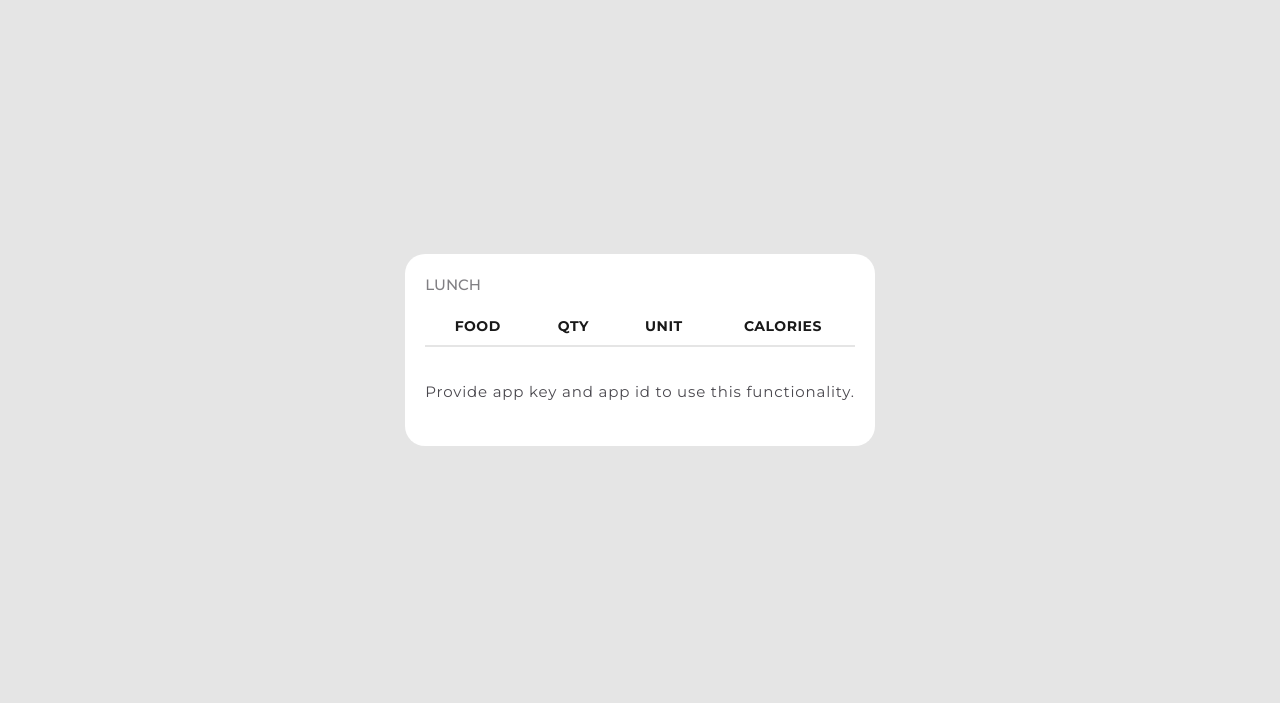
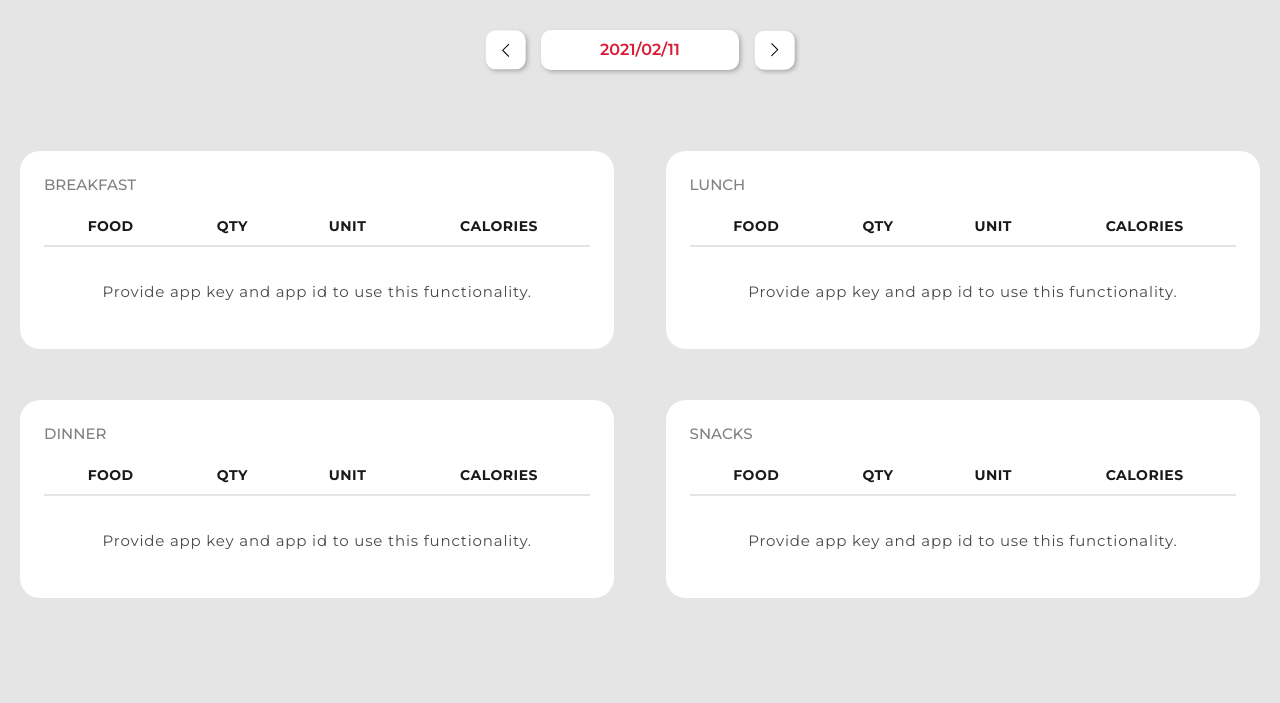
Before and after one commit to KrystianKjjk/CodersCamp2020.Project.TypeScript.FitNotFat, a website built with Parcel: page UnitImplementations/UIComponents/MyDiaryFood/MyDiaryFood.html in a window 1280 px wide. Built offline with nearby package versions, Linux system fonts and the light colour scheme.

Commit message:
Finish datecomponent and function for it

```diff
--- a/Src/App.css
+++ b/Src/App.css
@@ -15,6 +15,7 @@
 @import './UIComponents/Dashboard/Dashboard.css';
 @import './UIComponents/MyWeights/MyWeights.css';
 @import './UIComponents/MyDiaryFood/MyDiaryFood.css';
+@import './UIComponents/MyDiaryFoodDashboard/MyDiaryFoodDashboard.css';
 @import './UIComponents/MyDiaryDate/MyDiaryDate.css';
 @import './UIComponents/Overview/Overview.css';
 @import './UIComponents/SecondStepComponent/SecondStepComponent.css';
--- a/Src/UIComponents/MyDiaryDate/MyDiaryDate.ts
+++ b/Src/UIComponents/MyDiaryDate/MyDiaryDate.ts
@@ -1,7 +1,7 @@
 import {createElement} from '../utils/utils';
 import {ArrowDownIcon} from '../Select/Select';
 
-const createDate = (date: Date, onDateChange: (newDate: Date) => void) => {
+const createDatePicker = (date: Date, onDateChange: (newDate: Date) => void) => {
     const container = createElement('div', 'date-container');
     const dateButton = createElement('div','date-button');
     const rightButton = createElement('div', ['arrow-button', 'right-arrow-button']);
@@ -9,29 +9,23 @@ const createDate = (date: Date, onDateChange: (newDate: Date) => void) => {
     const dateToString = date.toISOString().slice(0,10).replace(/-/g,"/");
     dateButton.appendChild(document.createTextNode(dateToString));
 
-    leftButton.onclick = () => onClickButton(date, 'left');
-    rightButton.onclick = () => onClickButton(date, 'right');
+    leftButton.onclick = () => onClickButton(date, 'left', onDateChange);
+    rightButton.onclick = () => onClickButton(date, 'right', onDateChange);
 
     rightButton.innerHTML = ArrowDownIcon;
     leftButton.innerHTML = ArrowDownIcon;
-
 
     container.append(leftButton, dateButton, rightButton);
 
     return container;
 }
 
-function onClickButton(date: Date, method: string) {
+function onClickButton(date: Date, method: 'left' | 'right', onDateChange: (newDate: Date) => void) {
     const dateButton = document.querySelector('.date-button');
+    const updatedDate = date.setDate(date.getDate() + (method === 'left' ? -1 : 1));
+    onDateChange(new Date(updatedDate));
 
-    if (method === 'left') {
-        const dateBefore = date.setDate(date.getDate() - 1);
-        dateButton.innerHTML = new Date(dateBefore).toISOString().slice(0,10).replace(/-/g,"/");;
-
-    } else {
-        const dateAfter = date.setDate(date.getDate() + 1);
-        dateButton.innerHTML = new Date(dateAfter).toISOString().slice(0,10).replace(/-/g,"/");;
-    }
+    dateButton.innerHTML = new Date(updatedDate).toISOString().slice(0,10).replace(/-/g,"/");
 }
 
-export {createDate};
+export {createDatePicker};
--- a/Src/UIComponents/MyDiaryFood/MyDiaryFood.css
+++ b/Src/UIComponents/MyDiaryFood/MyDiaryFood.css
@@ -10,7 +10,7 @@
     text-transform: uppercase;
 }
 
-.my-diary-food h2{
+.my-diary-food h2 {
     font-weight: 700;
     font-size: 15px;
     padding-bottom: 14px;
@@ -40,7 +40,7 @@
     line-height: 20px;
 }
 
-.my-diary-food-input {
+.my-diary-food-input-breakfast, .my-diary-food-input-lunch, .my-diary-food-input-dinner, .my-diary-food-input-snacks {
     box-sizing: border-box;
     width: 100%;
     padding: calc(1em + 1px);
@@ -51,7 +51,7 @@
     font-size: inherit;
 }
 
-.my-diary-food-input:focus {
+.my-diary-food-input-breakfast:focus, .my-diary-food-input-lunch:focus, .my-diary-food-input-dinner:focus, .my-diary-food-input-snacks:focus {
     padding: 1em;
     border-width: 2px;
 }
--- a/Src/UIComponents/MyDiaryFood/MyDiaryFood.ts
+++ b/Src/UIComponents/MyDiaryFood/MyDiaryFood.ts
@@ -5,7 +5,7 @@ import { FoodDetails } from '../../../Models/FoodDetails.model';
 import { generateWhiteButton } from '../Buttons/Buttons';
 import { User } from '../../../Models/User.model';
 import { createElement, createTextInput } from '../utils/utils';
-import { sameDay, isUserAuthorizedToUseApi, getApiCredentialsForUser, prepareAPIData, prepareDataForTable } from './utils';
+import { sameDay, isUserAuthorizedToUseApi, getApiCredentialsForUser, prepareAPIData, prepareDataForTable, generateUniqueClassName } from './utils';
 import tile from '../TileComponent/TileComponent';
 
 export const identifierClasses = {
@@ -42,40 +42,40 @@ export default function createMealDiary(userName: string, mealName: string, show
 
     // creating first table (populated by local storage data)
     const mainTable = createTable(['Food', 'Qty', 'Unit', 'Calories']);
-    mainTable.classList.add(identifierClasses.tables.main);
+    mainTable.classList.add(generateUniqueClassName(mealName, identifierClasses.tables.main));
     const addNewRow = addRow(mainTable);
     populateMainTable(userName, mealName, showDate, addNewRow);
 
     // creating second table (results from api, before saving by user)
     const apiTable = createTable(['Food', 'Qty', 'Unit', 'Calories']);
-    apiTable.classList.add(identifierClasses.tables.api);
+    apiTable.classList.add(generateUniqueClassName(mealName, identifierClasses.tables.api));
     const addNewRowAPI = addRow(apiTable);
     const addNewRowAPIDetails = (meal: FoodDetails) => addNewRowAPI(prepareDataForTable(meal));
 
     // 1st btn container [ADD]
-    const btnContainerAdd = createElement('div', ['button-container', identifierClasses.btnContainers.btnAdd]);
-    const btnAddFirst = generateWhiteButton('ADD', onClickFirstAdd);
+    const btnContainerAdd = createElement('div', ['button-container', generateUniqueClassName(mealName, identifierClasses.btnContainers.btnAdd)]);
+    const btnAddFirst = generateWhiteButton('ADD', onClickFirstAdd(mealName));
 
     // 2nd btn container [FIND] [CANCEL]
-    const btnContainerFindCancel = createElement('div', ['button-container', identifierClasses.btnContainers.btnFindCancel]);
-    const btnFind = generateWhiteButton('FIND', () => onClickFind(input.value, userData, [addNewRowAPIDetails, addMeals]));
+    const btnContainerFindCancel = createElement('div', ['button-container', generateUniqueClassName(mealName, identifierClasses.btnContainers.btnFindCancel)]);
+    const btnFind = generateWhiteButton('FIND', () => onClickFind(input.value, userData, [addNewRowAPIDetails, addMeals], mealName));
     const btnCancel = generateWhiteButton('CANCEL', onClickCancel);
     btnContainerFindCancel.append(btnFind, btnCancel);
 
     // 3rd btn container [FIND]
-    const btnContainerFind = createElement('div', ['button-container', identifierClasses.btnContainers.btnFind]);
-    const btnFindOnly = generateWhiteButton('FIND', () => onClickFind(input.value, userData, [addNewRowAPIDetails, addMeals]));
+    const btnContainerFind = createElement('div', ['button-container', generateUniqueClassName(mealName, identifierClasses.btnContainers.btnFind)]);
+    const btnFindOnly = generateWhiteButton('FIND', () => onClickFind(input.value, userData, [addNewRowAPIDetails, addMeals], mealName));
     btnContainerFind.append(btnFindOnly);
 
     // 4th btn container [ADD] [CANCEL]
-    const btnContainerAddCancel = createElement('div', ['button-container', identifierClasses.btnContainers.btnAddCancel]);
+    const btnContainerAddCancel = createElement('div', ['button-container', generateUniqueClassName(mealName, identifierClasses.btnContainers.btnAddCancel)]);
     const btnAddSecond = generateWhiteButton('ADD', () => onClickAddMeal(userName, mealName, showDate, meals, addNewRow));
     const btnCancelSecond = generateWhiteButton('CANCEL', onClickCancel);
     btnContainerAddCancel.append(btnAddSecond, btnCancelSecond);
 
     // input for meal name
     const inputLabel = createElement('h2', '', 'Enter your meal');
-    const input = createTextInput('ex. 2 bananas and 1 cup of milk', identifierClasses.input);
+    const input = createTextInput('ex. 2 bananas and 1 cup of milk', generateUniqueClassName(mealName, identifierClasses.input));
 
     // user logged in -> show button to add, not logged in -> show authorization message
     if (isUserAuthorizedToUseApi(userData)) {
@@ -91,7 +91,7 @@ export default function createMealDiary(userName: string, mealName: string, show
     container.append(header, mainTable, btnContainerAdd, inputLabel, input, btnContainerFind, btnContainerFindCancel, apiTable, btnContainerAddCancel);
     hideElements(inputLabel, input, btnContainerFindCancel, apiTable, btnContainerAddCancel, btnContainerFind);
 
-    return tile(container);
+    return tile(container, 'tile-full-width');
 }
 
 
@@ -109,23 +109,25 @@ function populateMainTable(userName: string, mealName: string, showDate: Date, a
     const userData = readFromLocalStorage(userName);
     const mealsFromLocalStorage = getMealDataFromUserData(userData, mealName, showDate);
 
-    const tableRows = document.querySelectorAll(`.${identifierClasses.tables.main} tr:nth-child(n+2)`).forEach(e => e.parentNode.removeChild(e));
+    const tableRows = document.querySelectorAll(`.${generateUniqueClassName(mealName, identifierClasses.tables.main)} tr:nth-child(n+2)`).forEach(e => e.parentNode.removeChild(e));
     mealsFromLocalStorage.forEach(meal => addNewRow(prepareDataForTable(meal)));
 }
 
-function onClickFirstAdd() {
-    const {btnContainers, tables, input} = identifierClasses;
+function onClickFirstAdd(mealName: string) {
+    return function() {
+        const {btnContainers, tables, input} = identifierClasses;
 
-    hideElementsByClassName(tables.main, btnContainers.btnAdd);
-    showElementsByClassName(input, btnContainers.btnFindCancel)
+        hideElementsByClassNameWithSuffix(mealName, tables.main, btnContainers.btnAdd);
+        showElementsByClassNameWithSuffix(mealName, input, btnContainers.btnFindCancel);
+    }
 }
 
-function onClickCancel() {
+function onClickCancel(mealName: string) {
     const {btnContainers, tables, input} = identifierClasses;
     window.location.reload();
 
-    hideElementsByClassName(btnContainers.btnFindCancel, btnContainers.btnAddCancel, btnContainers.btnFind, tables.api, input);
-    showElementsByClassName(btnContainers.btnAdd, tables.main);
+    hideElementsByClassNameWithSuffix(mealName, btnContainers.btnFindCancel, btnContainers.btnAddCancel, btnContainers.btnFind, tables.api, input);
+    showElementsByClassNameWithSuffix(mealName, btnContainers.btnAdd, tables.main);
 }
 
 function onClickAddMeal(
@@ -137,16 +139,16 @@ function onClickAddMeal(
 ) {
     const {btnContainers, tables, input} = identifierClasses;
 
-    hideElementsByClassName(btnContainers.btnFindCancel, btnContainers.btnAddCancel, btnContainers.btnFind, tables.api, input);
-    showElementsByClassName(tables.main, btnContainers.btnAdd);
+    hideElementsByClassNameWithSuffix(mealName, btnContainers.btnFindCancel, btnContainers.btnAddCancel, btnContainers.btnFind, tables.api, input);
+    showElementsByClassNameWithSuffix(mealName, tables.main, btnContainers.btnAdd);
     addMealsToLocalStorage(userName, mealName, showDate, mealsToAdd);
     populateMainTable(userName, mealName, showDate, addNewRow);
 }
 
-async function onClickFind(inputValue: string, userData: User, callbacks: Array<(data: FoodDetails) => void>) {
+async function onClickFind(inputValue: string, userData: User, callbacks: Array<(data: FoodDetails) => void>, mealName: string) {
     const {btnContainers, tables, input} = identifierClasses;
-    hideElementsByClassName(btnContainers.btnFindCancel);
-    showElementsByClassName(input, btnContainers.btnFind, tables.api, btnContainers.btnAddCancel)
+    hideElementsByClassNameWithSuffix(mealName, btnContainers.btnFindCancel);
+    showElementsByClassNameWithSuffix(mealName, input, btnContainers.btnFind, tables.api, btnContainers.btnAddCancel)
     const {appId, appKey} = getApiCredentialsForUser(userData);
 
     const foodDetails = await fetchFoodData(inputValue, appId, appKey);
@@ -195,6 +197,14 @@ function showElementsByClassName(...selectors: string[]) {
     showElements(...selectors.map(selector => document.querySelector(`.${selector}`) as HTMLElement).filter(Boolean));
 }
 
+function hideElementsByClassNameWithSuffix(suffix: string, ...selectors: string[]) {
+    hideElementsByClassName(...selectors.map(selector => generateUniqueClassName(suffix, selector)));
+}
+
+function showElementsByClassNameWithSuffix(suffix: string, ...selectors: string[]) {
+    showElementsByClassName(...selectors.map(selector => generateUniqueClassName(suffix, selector)));
+}
+
 function hideElements(...elements: HTMLElement[]) {
     elements.forEach(el => el.style.display = 'none');
 }
--- a/Src/UIComponents/MyDiaryFood/utils.ts
+++ b/Src/UIComponents/MyDiaryFood/utils.ts
@@ -43,4 +43,8 @@ function prepareAPIData(itemFromAPI: FoodItemFromAPI): FoodDetails {
     };
 }
 
-export { sameDay, isUserAuthorizedToUseApi, getApiCredentialsForUser, prepareDataForTable, prepareAPIData };
+function generateUniqueClassName(mealName: string, className: string) {
+    return `${className}-${mealName}`;
+}
+
+export { sameDay, isUserAuthorizedToUseApi, getApiCredentialsForUser, prepareDataForTable, prepareAPIData, generateUniqueClassName };
--- /dev/null
+++ b/Src/UIComponents/MyDiaryFoodDashboard/MyDiaryFoodDashboard.css
@@ -0,0 +1,36 @@
+.myfood-meals-container {
+    display: grid;
+    grid-template-areas:
+    "time time"
+    "breakfast lunch"
+    "dinner snacks";
+    grid-template-columns: 1fr 1fr;
+    grid-template-rows: auto auto;
+    grid-gap: 4vw;
+    padding: 0px 20px 20px 20px;
+}
+
+.myfood-time {
+    grid-area: time;
+    display: flex;
+    justify-content: center;
+    align-items: center;
+    height: 100px;
+}
+
+.myfood-breakfast {
+    grid-area: breakfast;
+
+}
+
+.myfood-lunch {
+    grid-area: lunch;
+}
+
+.myfood-dinner {
+    grid-area: dinner;
+}
+
+.myfood-snacks {
+    grid-area: snacks;
+}
--- /dev/null
+++ b/Src/UIComponents/MyDiaryFoodDashboard/MyDiaryFoodDashboard.ts
@@ -0,0 +1,39 @@
+import createMealDiary from '../../../Src/UIComponents/MyDiaryFood/MyDiaryFood';
+import { createDatePicker } from '../../../Src/UIComponents/MyDiaryDate/MyDiaryDate';
+import { createElement, getLoggedInUser } from '../../../Src/UIComponents/utils/utils';
+
+
+function createMyDiaryFoodDashboard() {
+    const mealsContainer = createElement('div', 'myfood-meals-container');
+    const container = createElement('div', 'myfood-container');
+    const today = new Date(); // initialize with today
+
+    const datePicker = createDatePicker(today, newDate => handleDateChange(newDate, mealsContainer));
+    const dateContainer = createElement('div', 'myfood-time');
+    dateContainer.appendChild(datePicker);
+    container.append(dateContainer, mealsContainer);
+
+    const diaries = renderMealDiariesForDate(today); // render for the 1st time
+    mealsContainer.append(...diaries);
+
+    return container;
+};
+
+function renderMealDiariesForDate (date: Date) {
+    const userName = getLoggedInUser();
+
+    return ['breakfast', 'lunch', 'dinner', 'snacks'].map(mealName => {
+        const mealDiary = createMealDiary(userName, mealName, date);
+        const mealContainer = createElement('div', `myfood-${mealName}`);
+        mealContainer.appendChild(mealDiary);
+
+        return mealContainer;
+    })
+};
+
+function handleDateChange (date: Date, containerToUpdate: HTMLElement) {
+    containerToUpdate.innerHTML = '';
+    containerToUpdate.append(...renderMealDiariesForDate(date));
+}
+
+export {createMyDiaryFoodDashboard}
--- a/Src/UIComponents/TileComponent/TileComponent.css
+++ b/Src/UIComponents/TileComponent/TileComponent.css
@@ -5,3 +5,11 @@
     height: max-content;
     width: max-content;
 }
+
+.tile-full-width {
+    background: #FFFFFF;
+    border-radius: 20px;
+    padding: 16px;
+    height: 100%;
+    width: 100%;
+}
--- a/Src/UIComponents/TileComponent/TileComponent.ts
+++ b/Src/UIComponents/TileComponent/TileComponent.ts
@@ -1,7 +1,8 @@
 
-export default function generateTileComponent(tileContent:HTMLElement):HTMLDivElement{
-const tile=document.createElement('div');
-tile.className='tile';
-tile.appendChild(tileContent);
-return tile;
+export default function generateTileComponent(tileContent:HTMLElement, className: string = 'tile'):HTMLDivElement{
+    const tile = document.createElement('div');
+    tile.className = className;
+    tile.appendChild(tileContent);
+
+    return tile;
 }
--- a/UnitImplementations/UIComponents/MyDiaryFood/MyDiaryFood.ts
+++ b/UnitImplementations/UIComponents/MyDiaryFood/MyDiaryFood.ts
@@ -1,15 +1,5 @@
-import createMealDiary from '../../../Src/UIComponents/MyDiaryFood/MyDiaryFood';
+import { createMyDiaryFoodDashboard } from '../../../Src/UIComponents/MyDiaryFoodDashboard/MyDiaryFoodDashboard'
 
-const container = document.createElement('div');
-container.style.display = 'flex';
-container.style.height = '700px';
-container.style.flexDirection = 'column';
-container.style.alignItems = 'center';
-container.style.justifyContent = 'space-around';
+const MyDiaryFoodDashboard = createMyDiaryFoodDashboard();
 
-
-const main = createMealDiary('Kondzio', 'lunch', new Date());
-
-
-document.body.appendChild(container);
-container.appendChild(main);
+document.body.append(MyDiaryFoodDashboard);
```
